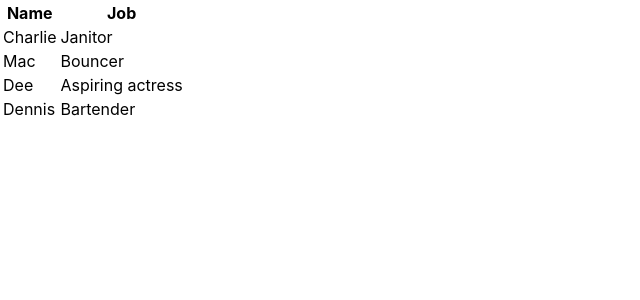
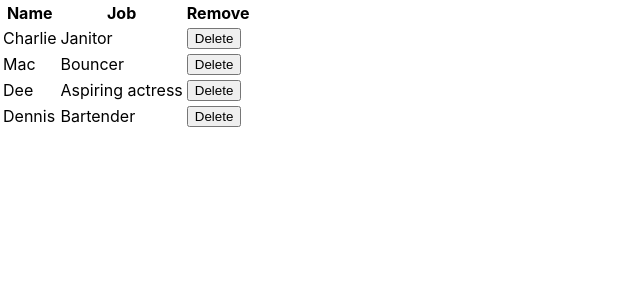
Before and after one commit to decareano/react-test-cloud9, a React (Create React App) app: page / in a window 1280 px wide. Shown: the top 300 px of the page, without its empty margins (0-640 px from the left). Built offline with nearby package versions, Linux system fonts and the light colour scheme.

Commit message:
after state is finished

```diff
--- a/src/App.js
+++ b/src/App.js
@@ -5,9 +5,10 @@ import './App.css';
 import Table from './Table'
 
 
+
 class App extends Component {
-  render() {
-    const characters = [
+  state = {
+    characters: [
       {
         name: 'Charlie',
         job: 'Janitor',
@@ -23,17 +24,31 @@ class App extends Component {
        {
         name: 'Dennis',
         job: 'Bartender'
-      },
+      }
 
-      ]
-    return (
-      <div className="container">
-        <Table charData = { characters } />
-      </div>
-    )
+      ],
+
   }
+
+
+removeChar = (index) => {
+  const {characters} = this.state
+
+  this.setState({
+    characters: characters.filter((character, i) => {
+      return i !== index
+    })
+  })
 }
 
-
+render() {
+  const {characters} = this.state
+  return (
+    <div className="container">
+      <Table charData={characters} removeChar={this.removeChar} />
+    </div>
+  )
+}
+}
 
 export default App
--- a/src/Table.js
+++ b/src/Table.js
@@ -1,4 +1,4 @@
-import React, { Component } from 'react'
+import React from 'react'
 
 const TableHeader = () => {
     return (
@@ -6,6 +6,7 @@ const TableHeader = () => {
           <tr>
             <th>Name</th>
             <th>Job</th>
+            <th>Remove</th>
           </tr>
         </thead>
     )
@@ -18,6 +19,7 @@ const TableBody = (props) => {
             <tr key={index}>
                 <td>{row.name}</td>
                 <td>{row.job}</td>
+                <td><button onClick={() => props.removeChar(index)}>Delete</button></td>
             </tr>
         )
     })
@@ -26,16 +28,15 @@ const TableBody = (props) => {
 
 }
 
-class Table extends Component {
-    render() {
-        const {charData} = this.props
+const Table = (props) => {
+    const {charData, removeChar} = props
         return (
             <table>
                 <TableHeader />
-                <TableBody charData={charData}/>
+                <TableBody charData={charData} removeChar={removeChar}/>
              </table>
         )
-    }
+
 }
 
 export default Table
```
